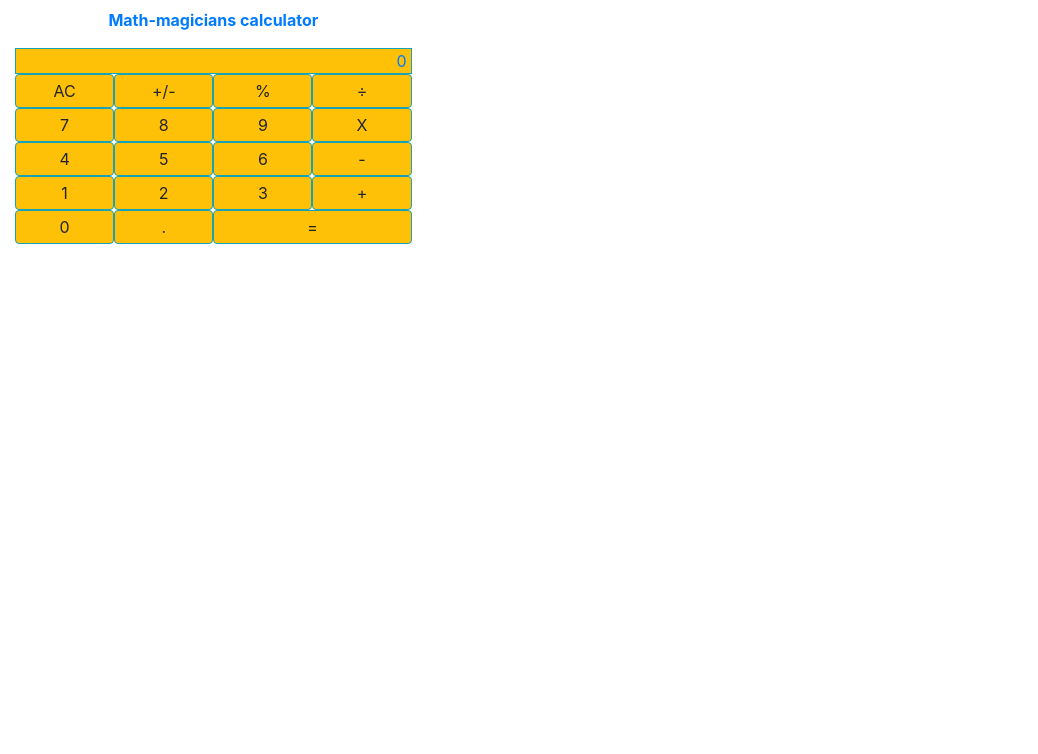
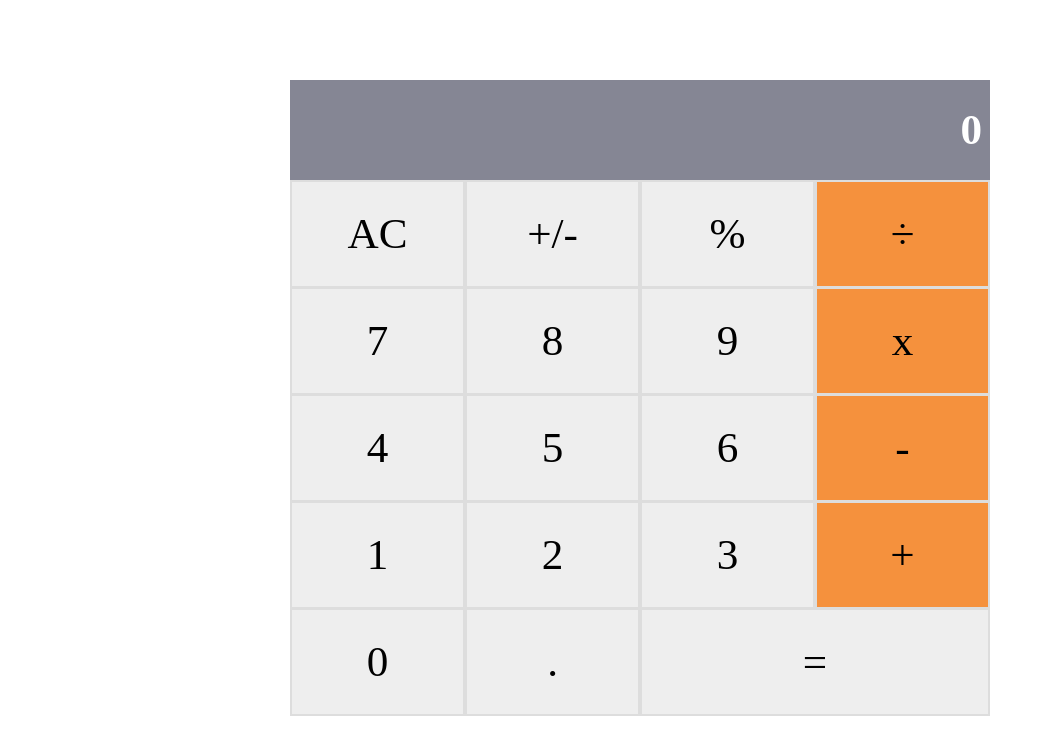
Before and after one commit to MiguelArgentina/react-calculator, a React (Create React App) app: page / in a window 1280 px wide. Shown: the top 754 px of the page, without its empty margins (0-1038 px from the left). Built offline with nearby package versions, Linux system fonts and the light colour scheme.

Commit message:
Apply styling according to specifications

```diff
--- a/src/components/App.js
+++ b/src/components/App.js
@@ -2,6 +2,9 @@ import React, { useState } from 'react';
 import calculate from '../logic/calculate';
 import ButtonPanel from './ButtonPanel';
 import Display from './Display';
+
+import '../resets.css';
+import '../styles.css';
 
 const App = () => {
   const calcData = {
@@ -15,13 +18,9 @@ const App = () => {
 
   const { next, total, operation } = data;
   return (
-    <div className="App col-12 col-md-4">
-      <header className="App-header">
-        <p className="text-center font-weight-bold text-primary pt-2">
-          Math-magicians calculator
-        </p>
-      </header>
-      <div className="">
+    <div className="App">
+      <header className="App-header" />
+      <div className="calc-wrapper">
         <Display operation={operation} result={next || total} />
         <ButtonPanel clickHandler={handleClick} />
       </div>
--- a/src/components/Button.js
+++ b/src/components/Button.js
@@ -1,9 +1,11 @@
 import PropTypes from 'prop-types';
 
 const Button = (props) => {
-  const { name, clickHandler } = props;
+  const {
+    name, clickHandler, color, wide,
+  } = props;
   return (
-    <button type="button" className={`btn bg-warning p-1 btn-default ${name === '=' ? 'w-50' : 'w-25'}  border border-info`} onClick={() => clickHandler(name)}>
+    <button type="button" className={`${color} ${wide}`} onClick={() => clickHandler(name)}>
       { name }
     </button>
   );
@@ -11,6 +13,8 @@ const Button = (props) => {
 
 Button.propTypes = {
   name: PropTypes.string.isRequired,
+  color: PropTypes.string.isRequired,
+  wide: PropTypes.string.isRequired,
   clickHandler: PropTypes.func.isRequired,
 };
 
--- a/src/components/ButtonPanel.js
+++ b/src/components/ButtonPanel.js
@@ -6,34 +6,34 @@ const ButtonPanel = ({ clickHandler }) => {
 
   return (
     <div className="button-panel-wrapper">
-      <div className="group-1">
-        <Button name="AC" clickHandler={handleClick} />
-        <Button name="+/-" clickHandler={handleClick} />
-        <Button name="%" clickHandler={handleClick} />
-        <Button name="÷" clickHandler={handleClick} />
+      <div className="btn-row group-1">
+        <Button name="AC" color="btn-oth" wide="not-btn-eq" clickHandler={handleClick} />
+        <Button name="+/-" color="btn-oth" wide="not-btn-eq" clickHandler={handleClick} />
+        <Button name="%" color="btn-oth" wide="not-btn-eq" clickHandler={handleClick} />
+        <Button name="÷" color="btn-ope" wide="not-btn-eq" clickHandler={handleClick} />
       </div>
-      <div className="group-2">
-        <Button name="7" clickHandler={handleClick} />
-        <Button name="8" clickHandler={handleClick} />
-        <Button name="9" clickHandler={handleClick} />
-        <Button name="X" clickHandler={handleClick} />
+      <div className="btn-row group-2">
+        <Button name="7" color="btn-oth" wide="not-btn-eq" clickHandler={handleClick} />
+        <Button name="8" color="btn-oth" wide="not-btn-eq" clickHandler={handleClick} />
+        <Button name="9" color="btn-oth" wide="not-btn-eq" clickHandler={handleClick} />
+        <Button name="x" color="btn-ope" wide="not-btn-eq" clickHandler={handleClick} />
       </div>
-      <div className="group-3">
-        <Button name="4" clickHandler={handleClick} />
-        <Button name="5" clickHandler={handleClick} />
-        <Button name="6" clickHandler={handleClick} />
-        <Button name="-" clickHandler={handleClick} />
+      <div className="btn-row group-3">
+        <Button name="4" color="btn-oth" wide="not-btn-eq" clickHandler={handleClick} />
+        <Button name="5" color="btn-oth" wide="not-btn-eq" clickHandler={handleClick} />
+        <Button name="6" color="btn-oth" wide="not-btn-eq" clickHandler={handleClick} />
+        <Button name="-" color="btn-ope" wide="not-btn-eq" clickHandler={handleClick} />
       </div>
-      <div className="group-4">
-        <Button name="1" clickHandler={handleClick} />
-        <Button name="2" clickHandler={handleClick} />
-        <Button name="3" clickHandler={handleClick} />
-        <Button name="+" clickHandler={handleClick} />
+      <div className="btn-row group-4">
+        <Button name="1" color="btn-oth" wide="not-btn-eq" clickHandler={handleClick} />
+        <Button name="2" color="btn-oth" wide="not-btn-eq" clickHandler={handleClick} />
+        <Button name="3" color="btn-oth" wide="not-btn-eq" clickHandler={handleClick} />
+        <Button name="+" color="btn-ope" wide="not-btn-eq" clickHandler={handleClick} />
       </div>
-      <div className="group-5">
-        <Button name="0" clickHandler={handleClick} />
-        <Button name="." clickHandler={handleClick} />
-        <Button name="=" clickHandler={handleClick} />
+      <div className="btn-row group-5">
+        <Button name="0" color="btn-oth" wide="not-btn-eq" clickHandler={handleClick} />
+        <Button name="." color="btn-oth" wide="not-btn-eq" clickHandler={handleClick} />
+        <Button name="=" color="btn-oth" wide="btn-eq" clickHandler={handleClick} />
       </div>
 
     </div>
--- a/src/components/Display.js
+++ b/src/components/Display.js
@@ -3,7 +3,7 @@ import PropTypes from 'prop-types';
 const Display = (props) => {
   const { result } = props;
   return (
-    <div className="border border-info bg-warning text-primary text-right px-1">
+    <div className="display w-100">
       { result }
     </div>
   );
--- a/src/logic/calculate.js
+++ b/src/logic/calculate.js
@@ -51,7 +51,7 @@ const calculate = (calculatorData, btnName) => {
       };
     case '+':
     case '-':
-    case 'X':
+    case 'x':
     case '÷':
       if (operation) {
         return {
--- a/src/logic/operate.js
+++ b/src/logic/operate.js
@@ -22,7 +22,7 @@ const operate = (numberOne, numberTwo, operation) => {
         return String(bigNumberOne.plus(bigNumberTwo));
       case '-':
         return String(bigNumberOne.minus(bigNumberTwo));
-      case 'X':
+      case 'x':
         return String(bigNumberOne.times(bigNumberTwo));
       case '÷':
         if (numberTwo === 0) {
--- /dev/null
+++ b/src/resets.css
@@ -0,0 +1,135 @@
+/* http://meyerweb.com/eric/tools/css/reset/
+   v2.0 | 20110126
+   License: none (public domain)
+*/
+
+html,
+body,
+div,
+span,
+applet,
+object,
+iframe,
+h1,
+h2,
+h3,
+h4,
+h5,
+h6,
+p,
+blockquote,
+pre,
+a,
+abbr,
+acronym,
+address,
+big,
+cite,
+code,
+del,
+dfn,
+em,
+img,
+ins,
+kbd,
+q,
+s,
+samp,
+small,
+strike,
+strong,
+sub,
+sup,
+tt,
+var,
+b,
+u,
+i,
+center,
+dl,
+dt,
+dd,
+ol,
+ul,
+li,
+fieldset,
+form,
+label,
+legend,
+table,
+caption,
+tbody,
+tfoot,
+thead,
+tr,
+th,
+td,
+article,
+aside,
+canvas,
+details,
+embed,
+figure,
+figcaption,
+footer,
+header,
+hgroup,
+menu,
+nav,
+output,
+ruby,
+section,
+summary,
+time,
+mark,
+audio,
+video {
+  margin: 0;
+  padding: 0;
+  border: 0;
+  font-size: 100%;
+  font: inherit;
+  vertical-align: baseline;
+}
+
+/* HTML5 display-role reset for older browsers */
+article,
+aside,
+details,
+figcaption,
+figure,
+footer,
+header,
+hgroup,
+menu,
+nav,
+section {
+  display: block;
+}
+
+body {
+  line-height: 1;
+}
+
+ol,
+ul {
+  list-style: none;
+}
+
+blockquote,
+q {
+  quotes: none;
+}
+
+blockquote:before,
+blockquote:after,
+q:before,
+q:after {
+  content: '';
+  content: none;
+}
+
+table {
+  border-collapse: collapse;
+  border-spacing: 0;
+}
--- a/src/styles.css
+++ b/src/styles.css
@@ -1,3 +1,71 @@
+
 body {
-  background-color: white;
+  background-color: #fdfdfd(194, 191, 191);
 }
+
+.App {
+  margin-left: auto;
+  margin-right: auto;
+  margin-top: 5rem;
+  width: 700px;
+}
+
+.calc-wrapper {
+  background-color: #ddd;
+}
+
+.display {
+  text-align: right;
+  background-color: #858694;
+  line-height: 100px;
+  color: #fff;
+  font-weight: bold;
+  padding-right: 0.5rem;
+  padding-left: 0.5rem;
+  font-size: 2.7rem;
+}
+
+.btn-row {
+  display: flex;
+  border: 0;
+  width: 100%;
+}
+
+.btn-oth,
+.btn-ope {
+  justify-content: space-between;
+  margin: 0.1rem;
+  text-align: center;
+  border: none;
+  background-color: #eee;
+  border: 1px solid #eee;
+  line-height: 100px;
+  color: #000;
+  padding-right: 0.5rem;
+  padding-left: 0.5rem;
+  font-size: 2.7rem;
+  flex-grow: 1;
+  flex-basis: 25%;
+}
+
+.btn-ope {
+  background-color: #f5913d;
+  border: 1px solid #f5913d;
+}
+
+.btn-eq {
+  flex-basis: 50.5%;
+  flex-grow: 2;
+}
+
+@media (max-width: 768px) {
+  .App {
+    width: 300px;
+  }
+  .btn-oth,
+  .btn-ope,
+  .display {
+    line-height: 2.4rem;
+    font-size: 1.4rem;
+  }
+}
```
